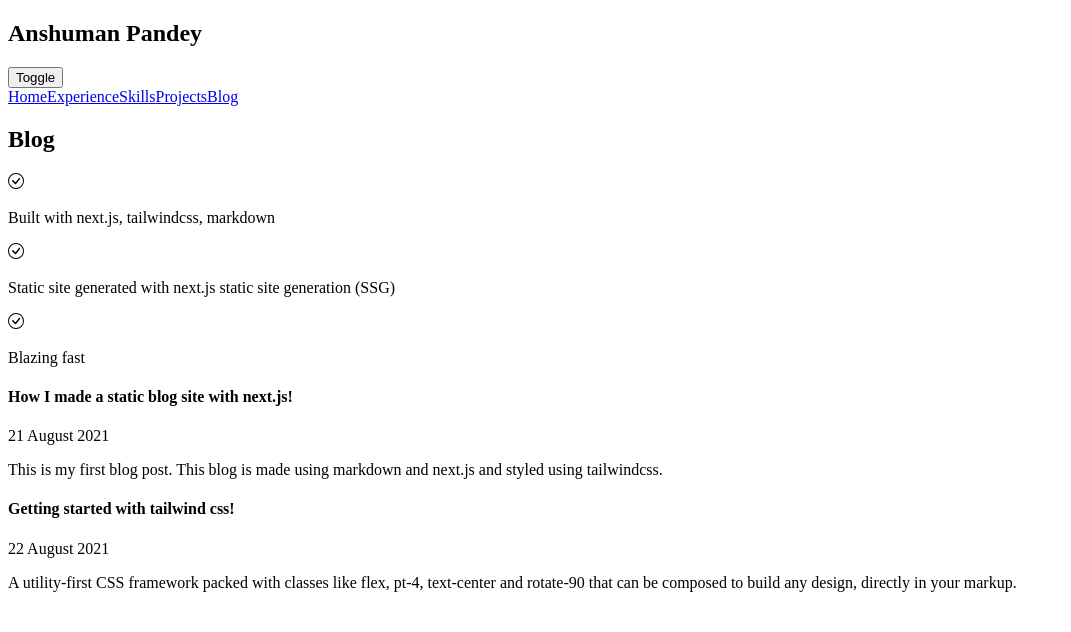
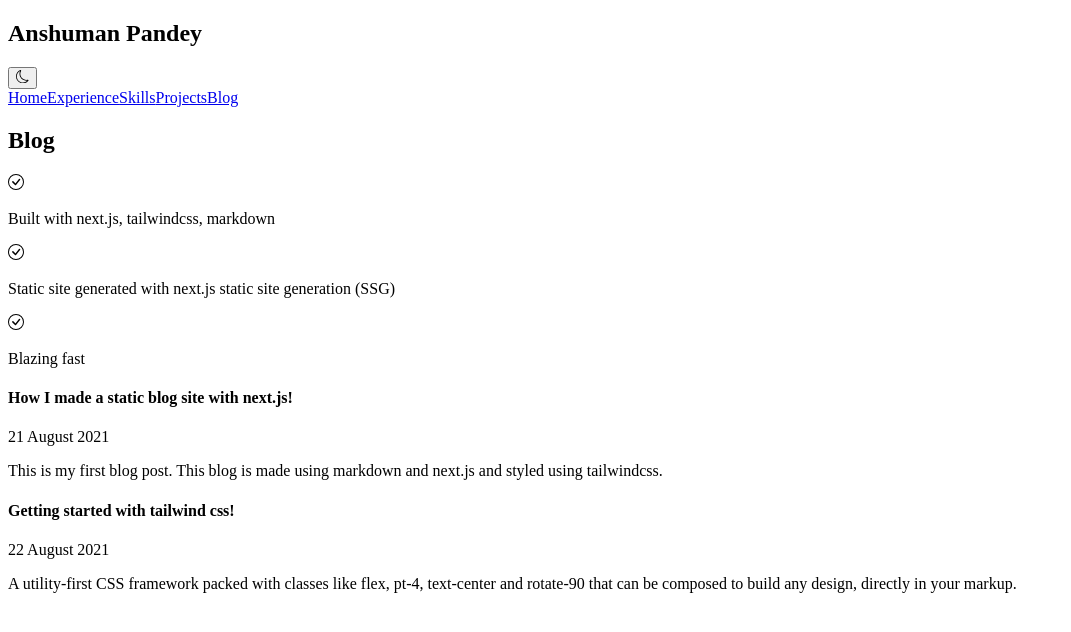
Before and after one commit to pandeymangg/portfolio, a Next.js app: page /blog in a window 1280 px wide. Shown: the top 632 px of the page, without its empty margins (0-1071 px from the left). Built offline with nearby package versions, Linux system fonts and the light colour scheme.

Commit message:
dark theme toggle done

```diff
--- a/src/components/Header/index.jsx
+++ b/src/components/Header/index.jsx
@@ -42,7 +42,7 @@ const Header = () => {
           </h1>
         </div>
 
-        <div className="flex gap-8">
+        <div className="flex gap-8 items-center">
           <ThemeToggler mounted={mounted} theme={theme} setTheme={setTheme} />
           {headerLinksArray.map((headerLink) => (
             <HeaderLinks text={headerLink.text} link={headerLink.link} />
--- a/src/components/ThemeToggler/index.jsx
+++ b/src/components/ThemeToggler/index.jsx
@@ -1,4 +1,5 @@
 import React from "react";
+import { BsMoon, BsSun } from "react-icons/bs";
 
 const ThemeToggler = ({ mounted, theme, setTheme }) => {
   return (
@@ -8,7 +9,15 @@ const ThemeToggler = ({ mounted, theme, setTheme }) => {
           className="cursor-pointer"
           onClick={() => setTheme(theme === "dark" ? "light" : "dark")}
         >
-          Toggle
+          {theme === "light" ? (
+            <div className="mt-2 p-1">
+              <BsMoon />
+            </div>
+          ) : (
+            <div className="mt-2 p-1">
+              <BsSun />
+            </div>
+          )}
         </button>
       )}
     </div>
```
